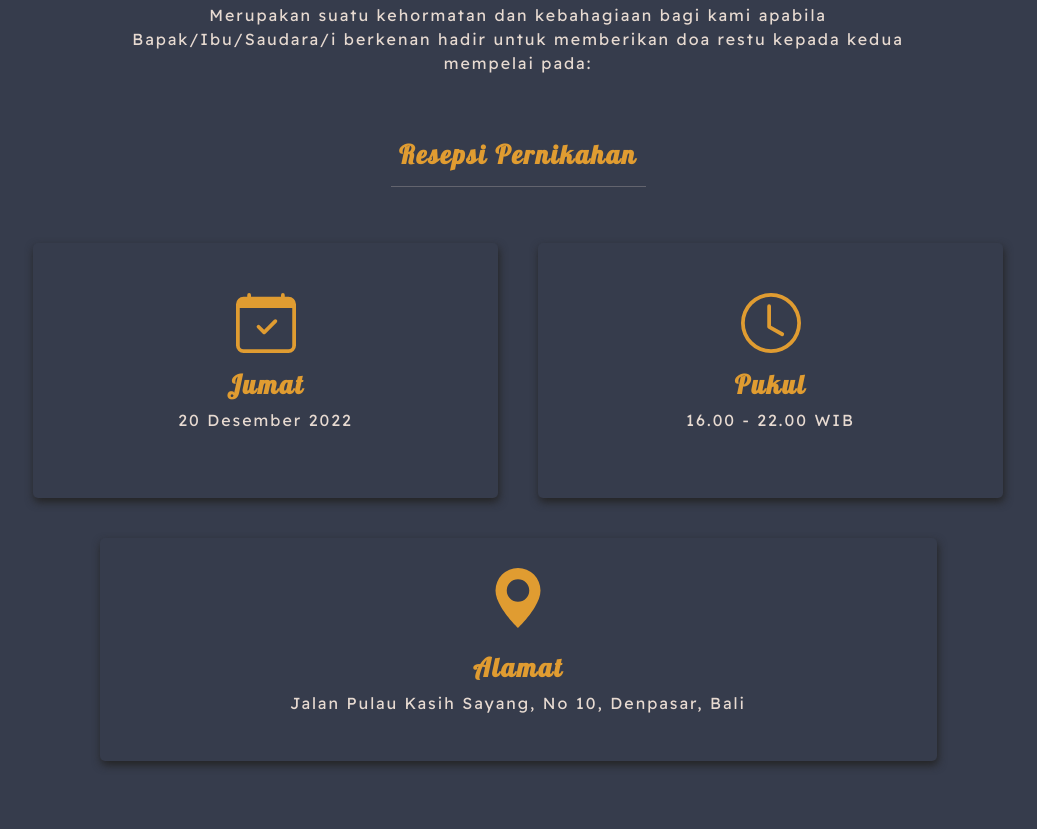
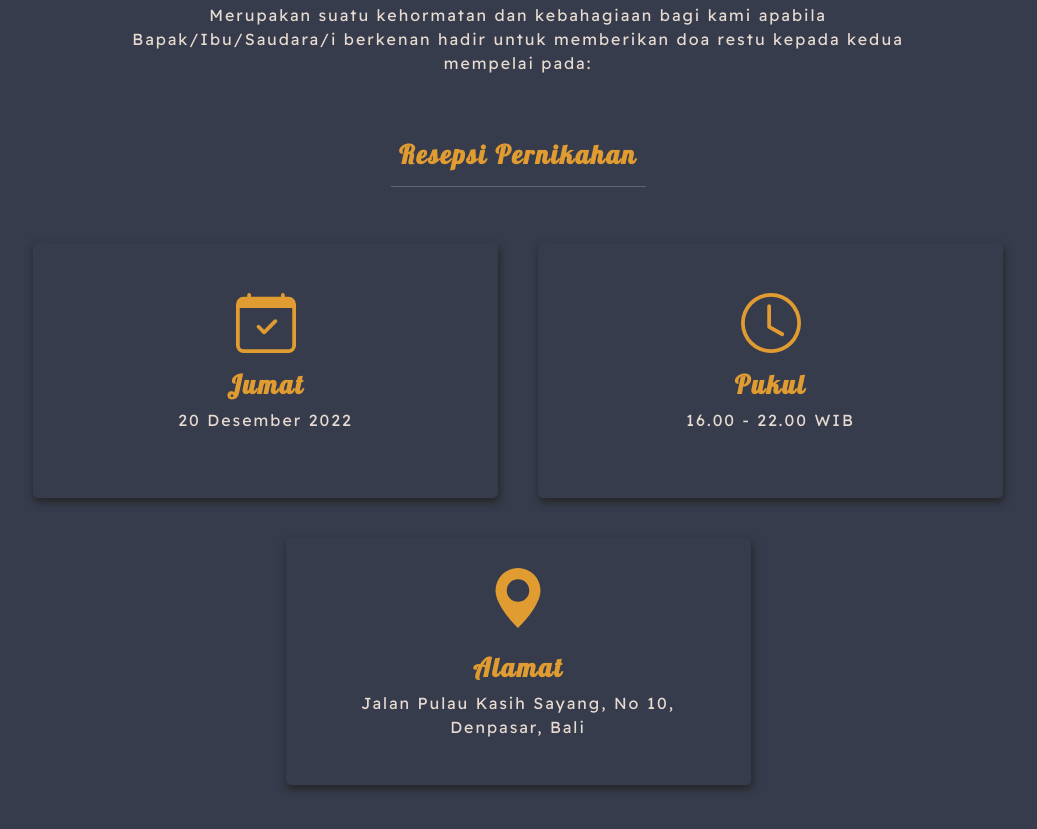
Before and after one commit to WebDateng/Wedding-GusAdi-Putri-WebDateng.github.io, a plain HTML site: page index.html in a window 1280 px wide. Shown: the part 1879-2708 px from the top of the page, without its empty margins (122-1159 px from the left). Drawn offline with nearby package versions, Linux system fonts and the light colour scheme; grey boxes are pictures that could not be loaded.

Commit message:
mengubah box alamat

```diff
--- a/index.html
+++ b/index.html
@@ -149,7 +149,7 @@
           </div>
 
           <div class="row text-center justify-content-center">
-            <div class="col-md-9 box-alamat revealtop">
+            <div class="col-md-5 box-alamat revealtop">
               <svg xmlns="http://www.w3.org/2000/svg" width="60" fill="currentColor" class="bi bi-geo-alt-fill pb-4" viewBox="0 0 16 16">
                 <path d="M8 16s6-5.686 6-10A6 6 0 0 0 2 6c0 4.314 6 10 6 10zm0-7a3 3 0 1 1 0-6 3 3 0 0 1 0 6z" />
               </svg>
```
